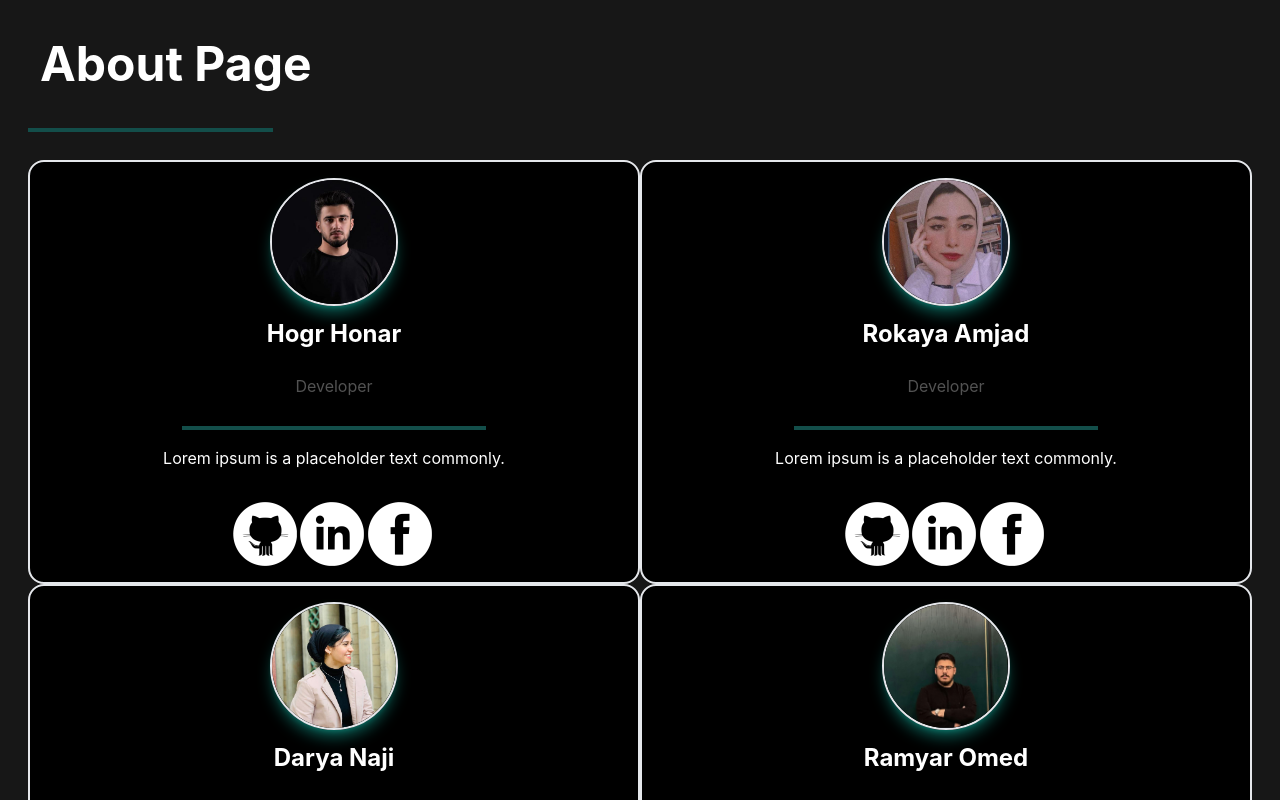
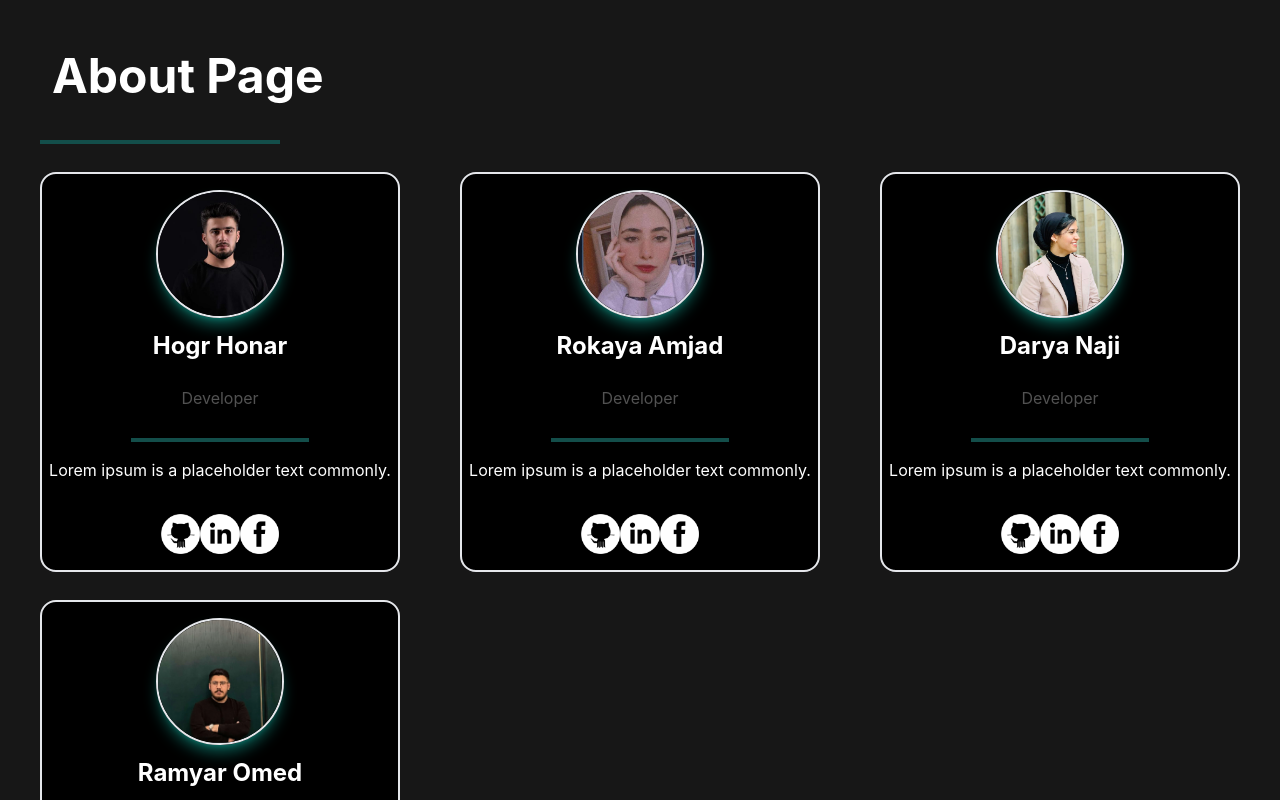
Before and after one commit to HogrHonar/final-project-the-board-project, a React (Create React App) app: page /About in a window 1280 px wide. Shown: the top 800 px of the page. Built offline with nearby package versions, Linux system fonts and the light colour scheme; no server answers.

Commit message:
changing some styles

```diff
--- a/src/components/About.js
+++ b/src/components/About.js
@@ -7,7 +7,7 @@ import ramyaromed from '../imgs/ramyaromed.PNG';
 
 export default function About(){
     return (
-        <div className="about-text bg-neutral-900 p-7">
+        <div className="about-text bg-neutral-900 p-10">
             <h1 className="text-white font-bold text-5xl p-3"> About Page</h1>
             <div className="w-1/5 h-1 bg-teal-900 my-7"></div>
             {/* <p className="text-white">'Lorem ipsum dolor sit amet, consectetuer adipiscing elit.
@@ -18,7 +18,7 @@ export default function About(){
 
             </p> */}
             {/* <h2 className="text-white text-3xl font-bold">Our Team</h2> */}
-            <div className="flex flex-wrap">
+            <div className="flex flex-wrap justify-between">
 
                 <Team info={{image: hogerhonar, githubLink: "https://github.com/HogrHonar", name: "Hogr Honar",title:"Developer" , linkedInLink:"https://www.linkedin.com/in/hogr-honar/", dis: "Lorem ipsum is a placeholder text commonly."}} />
                 <Team info={{image: roqayaamjad, githubLink: "https://github.com/rokayaamjaad", name: "Rokaya Amjad",title:"Developer" , linkedInLink:"https://www.linkedin.com/in/rokaya-amjaad-shawki-708608231/", dis: "Lorem ipsum is a placeholder text commonly."}} />
--- a/src/components/Team.js
+++ b/src/components/Team.js
@@ -9,7 +9,7 @@ export default function Team({info}){
     return (
 
 
-        <div className="w-1/2 border-2 rounded-2xl bg-black flex justify-center items-center flex-col shadow-white">
+        <div className=" border-2 rounded-2xl bg-black flex justify-center items-center flex-col shadow-white mb-7" style={{width:"30%"}}>
             {/* <img src={image} alt="team member"> Home Page</img>
             <link>{name}</link> */}
             <div className="border-1">
```
Also changed, not shown: src/App.css (line endings or trailing spaces).
